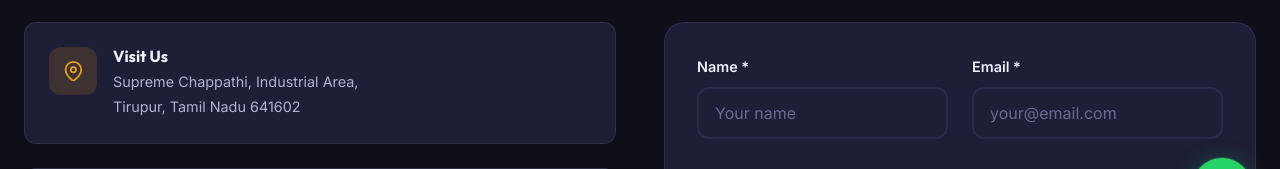
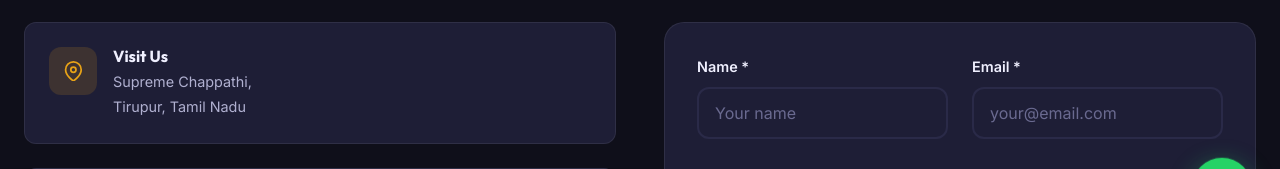
Before and after one commit to Gurudayal-Udayakumar/supreme-chappathi, a React (Vite) app in the folder client/: page /contact in a window 1280 px wide. Shown: the part 554-723 px from the top of the page. Built offline with nearby package versions, Linux system fonts and the light colour scheme; no server answers.

Commit message:
added proper location to contact us page

```diff
--- a/client/src/pages/Contact.jsx
+++ b/client/src/pages/Contact.jsx
@@ -104,7 +104,7 @@ export default function Contact() {
                 <div className="contact-card-icon"><FiMapPin /></div>
                 <div className="contact-card-info">
                   <h4>Visit Us</h4>
-                  <p>Supreme Chappathi, Industrial Area,<br />Tirupur, Tamil Nadu 641602</p>
+                  <p>Supreme Chappathi,<br />Tirupur, Tamil Nadu</p>
                 </div>
               </div>
               <div className="contact-card">
@@ -192,7 +192,7 @@ export default function Contact() {
           {/* Map */}
           <div className="map-section" data-aos="fade-up">
             <iframe
-              src="https://www.google.com/maps/embed?pb=!1m18!1m12!1m3!1d125323.40517416685!2d77.28410879999999!3d11.1085242!2m3!1f0!2f0!3f0!3m2!1i1024!2i768!4f13.1!3m3!1m2!1s0x3ba907b0754fed9f%3A0x68370824feae4286!2sTiruppur%2C%20Tamil%20Nadu!5e0!3m2!1sen!2sin!4v1700000000000!5m2!1sen!2sin"
+              src="https://www.google.com/maps/embed?pb=!1m18!1m12!1m3!1d3914.7817556745927!2d77.34792147586391!3d11.129625452577871!2m3!1f0!2f0!3f0!3m2!1i1024!2i768!4f13.1!3m3!1m2!1s0x3ba907a9e408a4d3%3A0xf9c4e573553ce056!2sSUPREME%20CHAPPATHI!5e0!3m2!1sen!2sin!4v1774380461918!5m2!1sen!2sin"
               allowFullScreen=""
               loading="lazy"
               referrerPolicy="no-referrer-when-downgrade"
```
